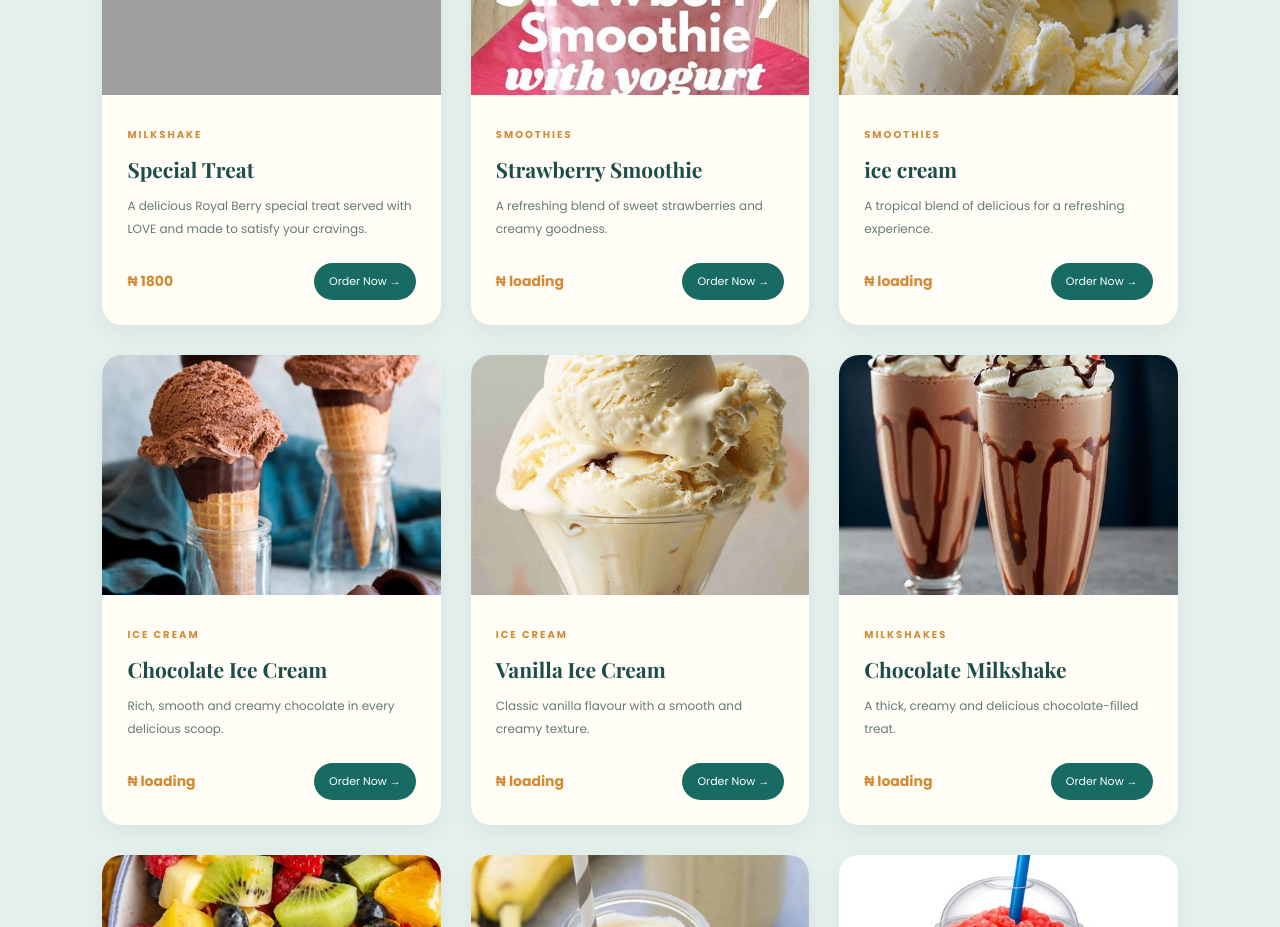
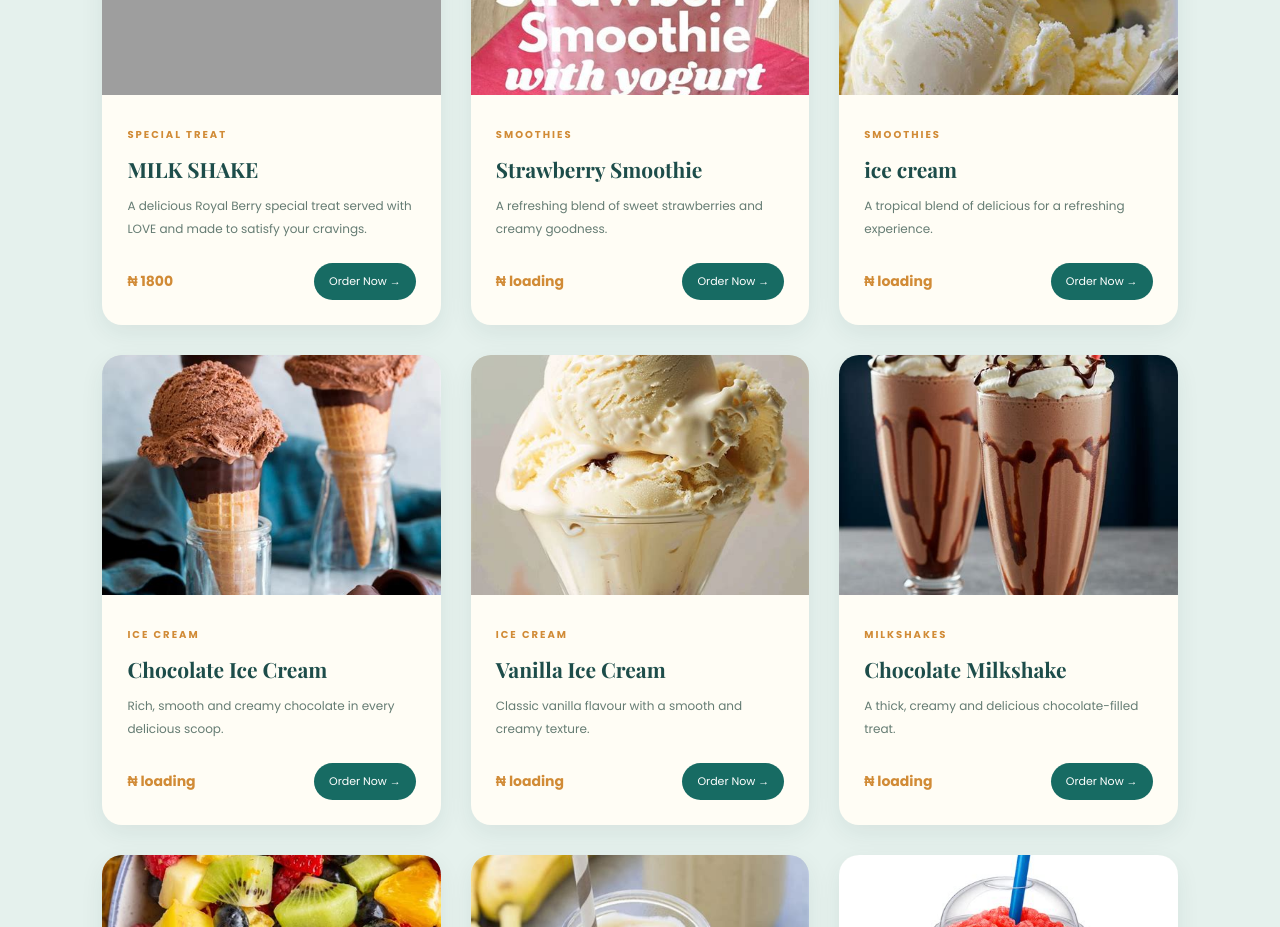
Before and after one commit to millicrt/royal, a plain HTML site: page index.html in a window 1280 px wide. Shown: the part 3080-4007 px from the top of the page. Drawn offline with nearby package versions, Linux system fonts and the light colour scheme; grey boxes are pictures that could not be loaded.

```diff
--- a/index.html
+++ b/index.html
@@ -357,9 +357,9 @@
                 </div>
 
                 <div class="product-details">
-                    <span class="category">MILKSHAKE</span>
+                    <span class="category">SPECIAL TREAT</span>
 
-                    <h3>Special Treat</h3>
+                    <h3>MILK SHAKE</h3>
 
                     <p>
                         A delicious Royal Berry special treat served with LOVE
```
